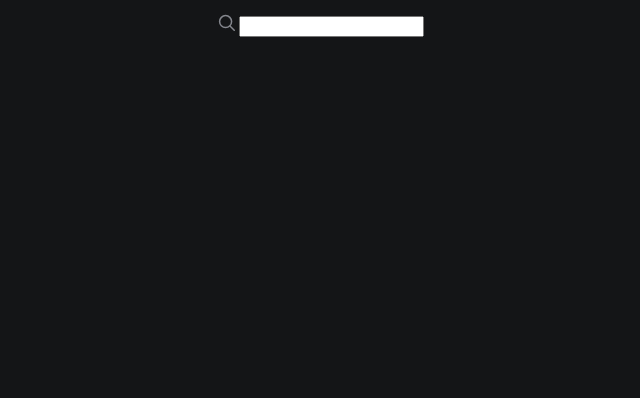
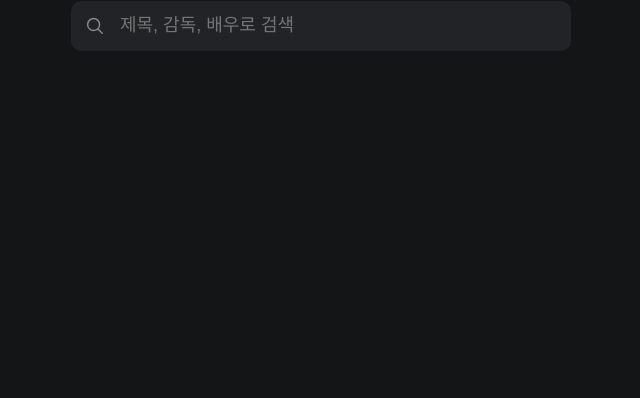
Before and after one commit to sonsurim/movie_auto-search, a website built with webpack: page public/index.html in a window 1280 px wide. Shown: the part 402-800 px from the top of the page, without its empty margins (319-959 px from the left). Built offline with nearby package versions, Linux system fonts and the light colour scheme.

Commit message:
💄 ui: Search Input 마크업

```diff
--- a/src/assets/styles/variables.scss
+++ b/src/assets/styles/variables.scss
@@ -1,5 +1,5 @@
 /* Fonts */
-$FONT_NORMAL: 15px;
+$FONT_NORMAL: 18px;
 $FONT_SMALL: 14px;
 
 /* Colors */
--- a/src/components/base/Input/index.ts
+++ b/src/components/base/Input/index.ts
@@ -3,8 +3,10 @@ import type { IInput } from './types'
 
 export default class Input extends Component<IInput> {
   template(): string {
+    const { placeholder } = this.state
+
     return `
-      <input type="text" />
+      <input type="text" placeholder="${placeholder || ''}"/>
     `
   }
 
--- a/src/components/base/Input/types.ts
+++ b/src/components/base/Input/types.ts
@@ -1,4 +1,5 @@
 interface IInput {
+  placeholder?: string
   onChange(e: any): void
   onFocus(): void
   onBlur(): void
--- a/src/components/domain/search/SearchInput/SearchInput.module.scss
+++ b/src/components/domain/search/SearchInput/SearchInput.module.scss
@@ -1,3 +1,25 @@
-.hide {
-  display: none;
+@import '../../../../assets/styles/variables.scss';
+
+.inputWrapper {
+  display: flex;
+  align-items: center;
+  width: 500px;
+  height: 50px;
+  padding: 10px 15px;
+  border-radius: 10px;
+  background-color: $SHADE_30;
+
+  input {
+    margin-left: 15px;
+    width: 100%;
+    outline: none;
+    border: none;
+    background: transparent;
+    color: $SOLID_WHITE;
+    font-size: $FONT_NORMAL;
+  }
 }
+
+.closeBtn {
+  cursor: pointer;
+}
--- a/src/components/domain/search/SearchInput/index.ts
+++ b/src/components/domain/search/SearchInput/index.ts
@@ -1,6 +1,7 @@
 import { Component, Input } from '@components'
 import { ICON_SEARCH, ICON_CLOSE } from '@constants'
 import { selectEl } from '@utils'
+import styles from './SearchInput.module.scss'
 import type { ISearchInput } from './types'
 
 export default class SearchInput extends Component<ISearchInput> {
@@ -10,11 +11,13 @@ export default class SearchInput extends Component<ISearchInput> {
   handleBlur: () => void
 
   template(): string {
+    const { inputWrapper, closeBtn } = styles
+
     return `
-      <div>
+      <div class="${inputWrapper}">
         <img src="${ICON_SEARCH}" />
         <Input></Input>
-        <img src="${ICON_CLOSE}" data-btn="clear" class="hide"/>
+        <img src="${ICON_CLOSE}" data-btn="clear" class="hide ${closeBtn}"/>
       </div>
     `
   }
@@ -61,6 +64,7 @@ export default class SearchInput extends Component<ISearchInput> {
     new Input({
       node: selectEl(this.node, 'Input'),
       initalState: {
+        placeholder: '제목, 감독, 배우로 검색',
         onChange: this.handleInput,
         onFocus: this.handleFocus,
         onBlur: this.handleBlur
```
